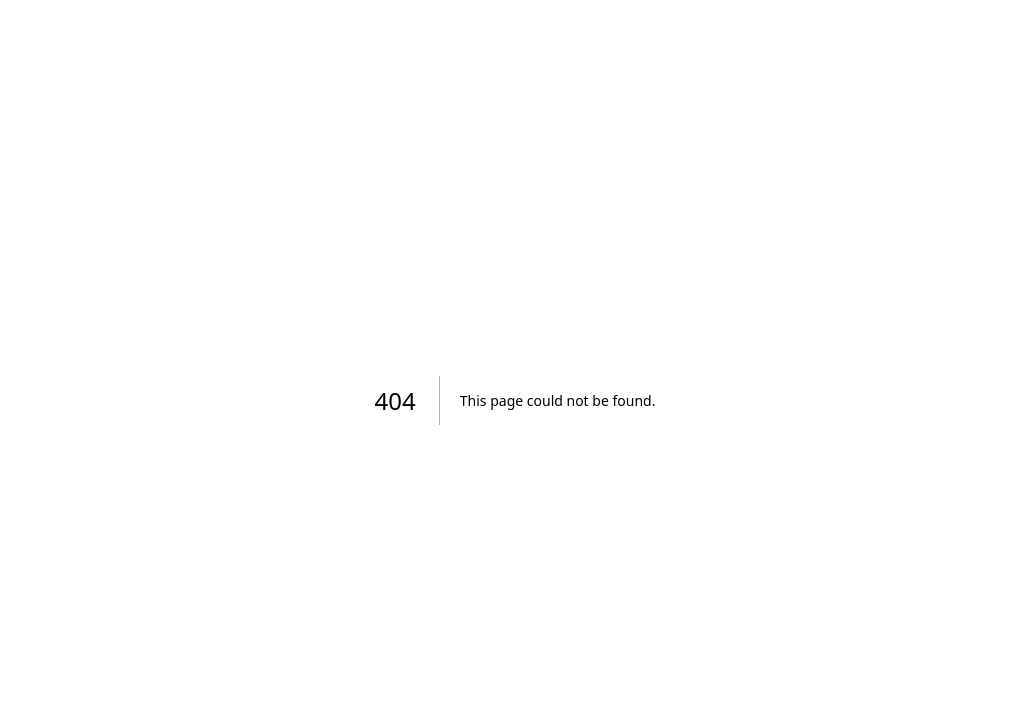
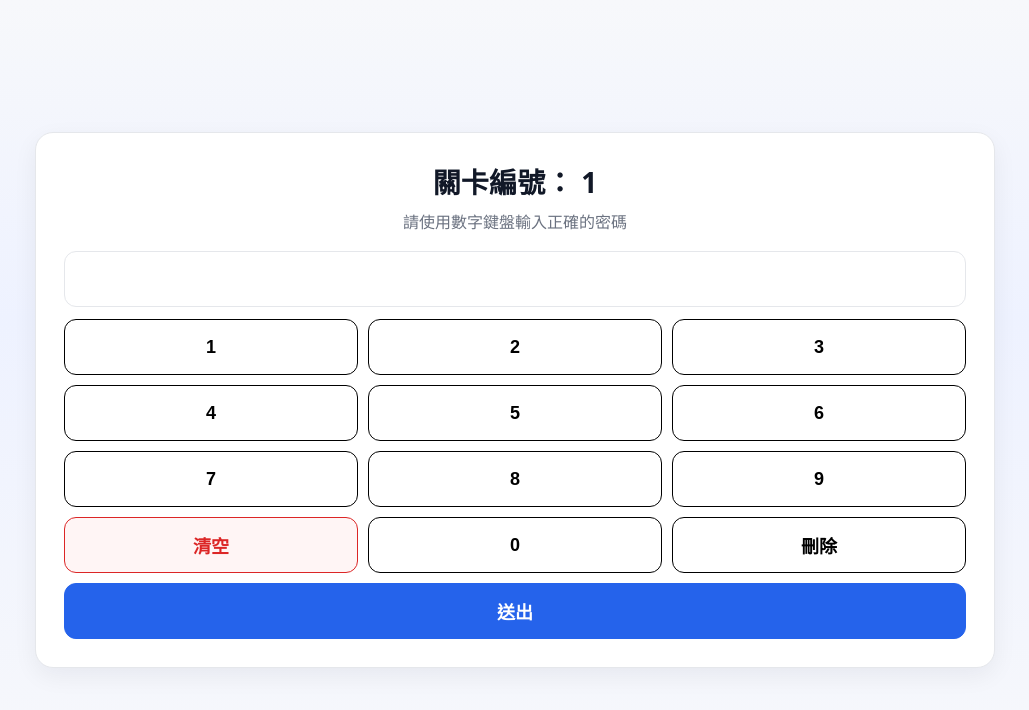
Before and after one commit to HACO8888/Zoe-Password, a Next.js app: page /1 in a window 1280 px wide. Before the commit this address had no page. Shown: the top 710 px of the page, without its empty margins (125-1154 px from the left). Built offline with nearby package versions, Linux system fonts and the light colour scheme.

Commit message:
新增關卡管理功能，包括密碼的讀取、更新及刪除，並優化前端介面與樣式

```diff
--- /dev/null
+++ b/app/[id]/page.tsx
@@ -0,0 +1,80 @@
+"use client";
+
+import { useState } from "react";
+import { useParams } from "next/navigation";
+
+export default function PuzzlePage() {
+  const params = useParams();
+  const id = String(params.id);
+  const [pwd, setPwd] = useState("");
+  const [state, setState] = useState<"idle" | "ok" | "err" | "loading">("idle");
+
+  const press = (v: string) => {
+    if (state === "ok" || state === "err") return;
+    if (v === "CLR") { setPwd(""); return; }
+    if (v === "DEL") { setPwd((s) => s.slice(0, -1)); return; }
+    if (v === "OK") { submit(); return; }
+    setPwd((s) => (s + v).slice(0, 20));
+  };
+
+  const submit = async () => {
+    setState("loading");
+    try {
+      const r = await fetch(`/api/passwords/${id}`, { cache: "no-store" });
+      if (!r.ok) throw new Error();
+      const data = await r.json();
+      setState(pwd === data.password ? "ok" : "err");
+    } catch {
+      setState("err");
+    }
+  };
+
+  const reset = () => {
+    setPwd("");
+    setState("idle");
+  };
+
+  return (
+    <main className="main">
+      <div className="card" aria-hidden={state === "ok" || state === "err"}>
+        <h1 className="title">關卡編號： {id}</h1>
+        <p className="desc">請使用數字鍵盤輸入正確的密碼</p>
+
+        <div className="pinDisplay">{pwd || "　"}</div>
+
+        <div className="keypad" aria-hidden={state === "loading"}>
+          <button className="key" onClick={() => press("1")}>1</button>
+          <button className="key" onClick={() => press("2")}>2</button>
+          <button className="key" onClick={() => press("3")}>3</button>
+          <button className="key" onClick={() => press("4")}>4</button>
+          <button className="key" onClick={() => press("5")}>5</button>
+          <button className="key" onClick={() => press("6")}>6</button>
+          <button className="key" onClick={() => press("7")}>7</button>
+          <button className="key" onClick={() => press("8")}>8</button>
+          <button className="key" onClick={() => press("9")}>9</button>
+          <button className="key keyDanger" onClick={() => press("CLR")}>清空</button>
+          <button className="key" onClick={() => press("0")}>0</button>
+          <button className="key" onClick={() => press("DEL")}>刪除</button>
+          <button className="key keyWide keyPrimary" onClick={() => press("OK")}>送出</button>
+        </div>
+      </div>
+
+      {state === "ok" && (
+        <div className="overlay" role="dialog" aria-modal="true">
+          <div className="unlockWrap">
+            <div className="unlockTitle">解鎖成功</div>
+          </div>
+        </div>
+      )}
+
+      {state === "err" && (
+        <div className="overlay" role="dialog" aria-modal="true">
+          <div className="unlockWrap">
+            <div className="errorTitle">密碼錯誤</div>
+            <button className="retryBtn" onClick={reset}>重新輸入</button>
+          </div>
+        </div>
+      )}
+    </main>
+  );
+}
--- a/app/api/passwords/route.ts
+++ b/app/api/passwords/route.ts
@@ -3,8 +3,9 @@ import { q } from "@/lib/db";
 
 export async function GET() {
   const r = await q(
-    "SELECT id, password, created_at FROM passwords ORDER BY id DESC"
+    "SELECT id, password, created_at FROM passwords ORDER BY (id=1) DESC, id ASC"
   );
+
   return NextResponse.json(r.rows);
 }
 
--- a/app/globals.css
+++ b/app/globals.css
@@ -6,13 +6,21 @@
   --ok: #16a34a;
   --err: #dc2626;
   --focus: #2563eb;
-  --btn: #111827;
-  --btn-press: #0b1220;
   --border: #e5e7eb;
+
+  --radius: 14px;
+  --shadow: 0 8px 24px rgba(17, 24, 39, .06);
+
+  --fs-title: clamp(22px, 3vw, 28px);
+  --fs-body: clamp(14px, 2vw, 16px);
+
+  --h-touch: 48px;
+  --h-sm: 40px;
 }
 
 * {
   box-sizing: border-box;
+  user-select: none;
 }
 
 html,
@@ -24,7 +32,11 @@ body {
   margin: 0;
   background: linear-gradient(180deg, var(--bg), #eef2ff 40%, var(--bg) 100%);
   color: var(--text);
-  font-family: ui-sans-serif, system-ui, -apple-system, "Segoe UI", Roboto, "Helvetica Neue", Arial, "Noto Sans", "Apple Color Emoji", "Segoe UI Emoji";
+  font-family: ui-sans-serif, system-ui, -apple-system, "Segoe UI", Roboto, "Helvetica Neue", Arial, "Noto Sans";
+}
+
+button {
+  cursor: pointer;
 }
 
 .main {
@@ -35,71 +47,84 @@ body {
 }
 
 .card {
-  width: min(700px, 92vw);
+  width: min(960px, 94vw);
   background: var(--card);
   border: 1px solid var(--border);
-  border-radius: 20px;
-  padding: clamp(20px, 4vw, 40px);
-  box-shadow: 0 10px 30px rgba(17, 24, 39, .06);
+  border-radius: 18px;
+  padding: clamp(18px, 3vw, 28px);
+  box-shadow: var(--shadow);
 }
 
 .title {
-  font-size: clamp(22px, 3.8vw, 34px);
-  font-weight: 700;
-  letter-spacing: .3px;
-  margin: 0 0 14px 0;
+  font-size: var(--fs-title);
+  font-weight: 800;
+  margin: 0;
+  letter-spacing: .2px;
   text-align: center;
-  color: var(--text);
+}
+
+.title-admin {
+  font-size: var(--fs-title);
+  font-weight: 800;
+  margin: 0;
+  letter-spacing: .2px;
 }
 
 .desc {
-  margin: 0 0 20px 0;
+  margin: 8px 0 18px;
   color: var(--muted);
+  font-size: var(--fs-body);
   text-align: center;
-  font-size: clamp(14px, 2.4vw, 16px);
+}
+
+.desc-admin {
+  margin: 8px 0 18px;
+  color: var(--muted);
+  font-size: var(--fs-body);
 }
 
 .form {
   display: grid;
-  gap: 14px;
+  gap: 10px;
 }
 
 .input {
+  height: var(--h-touch);
   width: 100%;
-  font-size: clamp(18px, 2.8vw, 22px);
-  padding: 16px 18px;
-  border-radius: 14px;
+  padding: 0 14px;
+  font-size: 16px;
   border: 1px solid var(--border);
+  border-radius: var(--radius);
   background: #fff;
   color: var(--text);
   outline: none;
-  transition: box-shadow .15s ease, border-color .15s ease, transform .02s ease;
 }
 
 .input:focus {
   border-color: var(--focus);
-  box-shadow: 0 0 0 4px color-mix(in oklab, var(--focus) 20%, transparent);
+  box-shadow: 0 0 0 3px rgba(37, 99, 235, .18);
+}
+
+.input--sm {
+  height: var(--h-sm);
+  font-size: 14px;
+  border-radius: 10px;
 }
 
 .btn {
-  width: 100%;
-  padding: 18px;
-  border: 0;
-  border-radius: 14px;
-  background: var(--btn);
+  height: var(--h-touch);
+  padding: 0 16px;
+  border: 1px solid #1f2937;
+  border-radius: var(--radius);
+  background: #1f2937;
   color: #fff;
-  font-size: clamp(18px, 2.8vw, 22px);
   font-weight: 700;
-  letter-spacing: .2px;
+  font-size: 16px;
   cursor: pointer;
-  touch-action: manipulation;
-  -webkit-tap-highlight-color: transparent;
-  transition: transform .02s ease, filter .15s ease, background .15s ease, opacity .15s ease;
 }
 
 .btn:active {
-  transform: scale(.995);
-  background: var(--btn-press);
+  transform: scale(.99);
 }
 
 .btn[disabled] {
@@ -107,17 +132,56 @@ body {
   cursor: not-allowed;
 }
 
+.btn--outline {
+  background: #fff;
+  color: var(--text);
+  border-color: var(--border);
+}
+
+.btn--sm {
+  height: var(--h-sm);
+  font-size: 14px;
+  border-radius: 10px;
+  padding: 0 12px;
+}
+
+.btn--primary {
+  background: var(--focus);
+  border-color: var(--focus);
+  color: #fff;
+}
+
 .row {
   display: grid;
-  grid-template-columns: 1fr auto;
-  gap: 12px;
+  gap: 10px;
+}
+
+@media (min-width: 640px) {
+  .row {
+    grid-template-columns: 1fr auto;
+  }
+}
+
+.gridList {
+  display: grid;
+  gap: 10px;
+  grid-template-columns: repeat(auto-fill, minmax(130px, 1fr));
+}
+
+.pill {
+  height: var(--h-touch);
+  border: 1px solid var(--border);
+  border-radius: 9999px;
+  background: #fff;
+  font-weight: 700;
+  font-size: 15px;
+  cursor: pointer;
 }
 
 .msg {
   margin-top: 8px;
+  font-weight: 700;
   text-align: center;
-  font-size: clamp(16px, 2.6vw, 20px);
-  font-weight: 700;
 }
 
 .msg.ok {
@@ -128,97 +192,93 @@ body {
   color: var(--err);
 }
 
-.hint {
-  text-align: center;
-  margin-top: 10px;
-  font-size: clamp(12px, 2.2vw, 14px);
-  color: var(--muted);
-}
-
-@media (min-width: 768px) {
-  .form {
-    gap: 16px;
-  }
-
-  .row {
-    grid-template-columns: 1fr 180px;
-  }
-}
-
-@media (orientation: landscape) and (max-height: 600px) {
-  .main {
-    padding: 2vw;
-  }
-
-  .card {
-    padding: clamp(16px, 3vw, 28px);
-  }
-}
-
-/* 其餘內容保留你現有的，下面是新增區塊 */
+/* 覆蓋層與作答鍵盤維持原本設計 */
 .overlay {
   position: fixed;
   inset: 0;
   background: radial-gradient(1200px 600px at 50% -10%, #e0f2fe 0%, #ffffff 50%, #ffffff 100%);
   display: grid;
   place-items: center;
-  z-index: 9999;
-  pointer-events: auto;
+  z-index: 50;
 }
 
 .unlockWrap {
   text-align: center;
-  transform: scale(0.9);
-  animation: pop 380ms cubic-bezier(.2, .9, .2, 1) forwards;
 }
 
 .unlockTitle {
   font-size: clamp(44px, 9vw, 100px);
   font-weight: 900;
-  letter-spacing: .8px;
-  color: #16a34a;
+  color: var(--ok);
 }
 
 .unlockSub {
-  margin-top: 10px;
-  font-size: clamp(16px, 3.2vw, 22px);
+  margin-top: 8px;
+  font-size: clamp(16px, 3vw, 22px);
   color: #374151;
 }
 
-@keyframes pop {
-  from {
-    transform: scale(0.9);
-    opacity: .2;
-  }
-
-  to {
-    transform: scale(1);
-    opacity: 1;
-  }
-}
-
-/* 你的其他樣式保持不變，以下是新增 */
 .errorTitle {
   font-size: clamp(44px, 9vw, 100px);
   font-weight: 900;
-  letter-spacing: .8px;
   color: var(--err);
   text-align: center;
 }
 
 .retryBtn {
-  margin: 14px auto 0;
-  display: inline-block;
-  padding: 8px 14px;
-  font-size: clamp(14px, 2.6vw, 16px);
+  margin-top: 10px;
+  height: var(--h-sm);
+  padding: 0 14px;
   border-radius: 9999px;
   border: 1px solid var(--border);
   background: #fff;
-  color: var(--text);
-  cursor: pointer;
-  -webkit-tap-highlight-color: transparent;
+  font-size: 14px;
 }
 
-.retryBtn:active {
+/* 題目頁數字鍵盤 */
+.pinDisplay {
+  height: 56px;
+  border: 1px solid var(--border);
+  border-radius: 12px;
+  background: #fff;
+  display: grid;
+  place-items: center;
+  font-size: 22px;
+  letter-spacing: .2em;
+}
+
+.keypad {
+  margin-top: 12px;
+  display: grid;
+  gap: 10px;
+  grid-template-columns: repeat(3, 1fr);
+}
+
+.key {
+  height: 56px;
+  border: 1px solid #000;
+  border-radius: 12px;
+  background: #fff;
+  font-size: 18px;
+  font-weight: 700;
+}
+
+.key:active {
   transform: scale(.98);
 }
+
+.keyWide {
+  grid-column: span 3;
+}
+
+.keyDanger {
+  color: var(--err);
+  border-color: var(--err);
+  background: #fff5f5;
+}
+
+.keyPrimary {
+  background: var(--focus);
+  color: #fff;
+  border-color: var(--focus);
+}
```
Also changed, not shown: app/admin/[id]/page.tsx (added, +70 -0 lines), app/admin/page.tsx (+58 -39 lines), app/page.tsx (+38 -49 lines).
